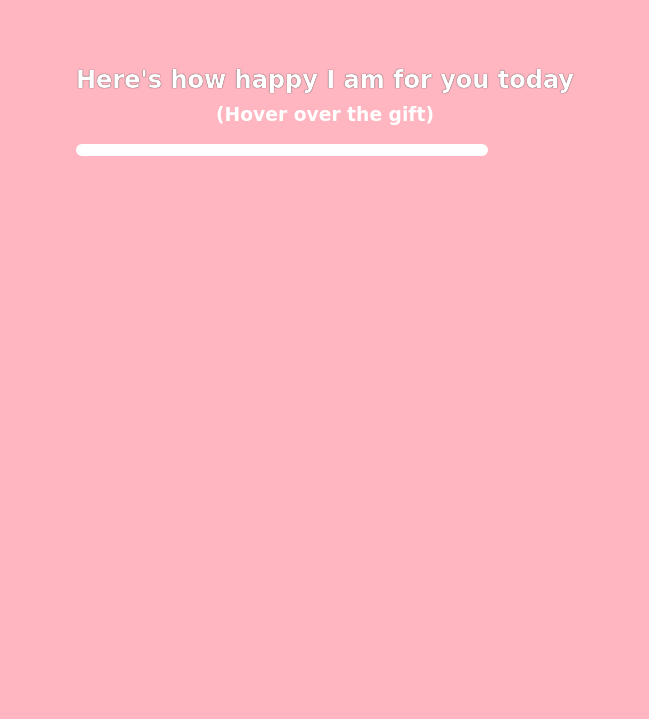
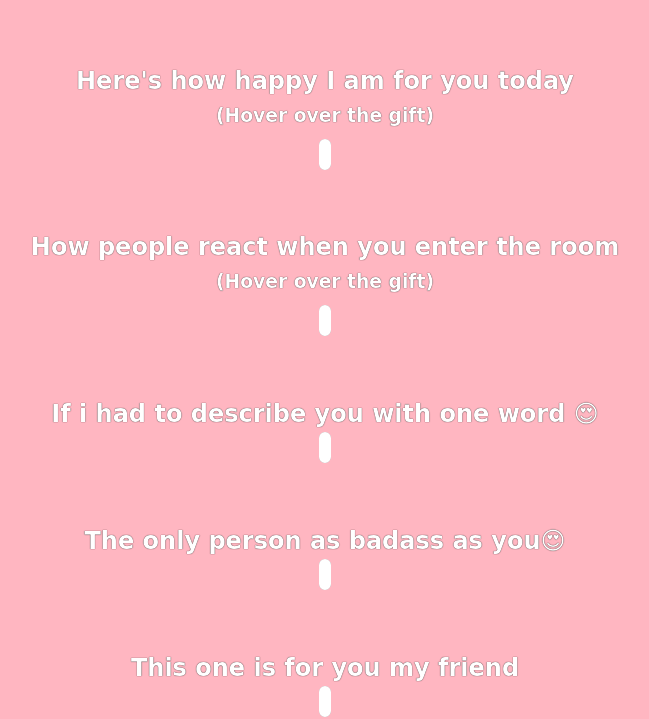
Before and after one commit to irshathbanu-mediwave/gift-card, a plain HTML site: page app/index.html in a window 1280 px wide. Shown: the part 426-1145 px from the top of the page, without its empty margins (315-964 px from the left). Before the commit the page ends 800 px from the top, so only its background shows below. Drawn offline with Linux system fonts and the light colour scheme; grey boxes are pictures that could not be loaded; a web font is replaced by a local one.

Commit message:
final commit

```diff
--- a/app/index.html
+++ b/app/index.html
@@ -10,7 +10,7 @@
 <link href="https://fonts.googleapis.com/css2?family=Happy+Monkey&display=swap" rel="stylesheet">
 </head>
 <body>
-    <div class="content">
+    <div id="header">
         <h1>Today is  Kabi priya's birthday</h1>
         <img src="/pexels-photo-1580271.jpeg" id="avatar">
         <h2 id="age">23 years old</h2>
@@ -19,7 +19,24 @@
     <div class="gift-sec">
         <h2 class="title"> Here's how happy I am for you today</h2>
         <h3 class="hint">(Hover over the gift)</h3>
-        <div class="gft" src="/gift-cover.jpg">
+        <div class="gft" src="/gift-cover.jpg" id="gft"></div>
+    </div>
+    <div class="gift-sec">
+        <h2 class="title"> How people react when you enter the room</h2>
+        <h3 class="hint">(Hover over the gift)</h3>
+        <div class="gft" src="/gift-cover.jpg" id="gft1"></div>
+    </div>
+    <div class="gift-sec">
+        <h2 class="title">If i had to describe you with one word 😍</h2>
+        <div class="gft"  src="/gift-cover.jpg"    id="gift-img-genious" ></div>
+    </div>
+    <div class="gift-sec">
+        <h2 class="title">The only person as badass as you😍</h2>
+        <div class="gft"  src="/gift-cover.jpg"  id="gift-img-badass" ></div>
+    </div>
+    <div class="gift-sec">
+        <h2 class="title">This one is for you my friend</h2>
+        <div class="gft"  src="/gift-cover.jpg"    id="gift-img-cheers" ></div>
     </div>
 </body>
 </html>
--- a/app/style.css
+++ b/app/style.css
@@ -25,7 +25,7 @@ body {
 }
 h1,
 h2,
-h4 {
+h4 ,h3,p{
   text-shadow: 0px 0px 1px black;
 }
 #age {
@@ -59,8 +59,33 @@ h4 {
   margin-top: 0;
 }
 .gft {
-  width: 400px;
+margin: 0 auto;
+  display: inline;
+  width: 700px;
+  height: 700px;
   border: 6px solid white;
   border-radius: 10px;
-  background: url("https://media.istockphoto.com/id/1258890076/photo/blank-pink-pastel-color-present-box-or-open-gift-box-with-pink-ribbon-and-bow-isolated-on.jpg?s=612x612&w=0&k=20&c=uoKAanAd8DiinCghYg8aXCYuZDffVwUzYgGlKhF99eA=");
+  background-image: url("https://media.istockphoto.com/id/1258890076/photo/blank-pink-pastel-color-present-box-or-open-gift-box-with-pink-ribbon-and-bow-isolated-on.jpg?s=612x612&w=0&k=20&c=uoKAanAd8DiinCghYg8aXCYuZDffVwUzYgGlKhF99eA=");
+  background-size: cover;
 }
+#gft:hover{
+  background-image: url("https://media.tenor.com/UhLv_deOrtMAAAAi/happy-milk-peach-happy.gif");
+}
+#gft1:hover{
+  background-image: url("https://media.tenor.com/UhLv_deOrtMAAAAi/happy-milk-peach-happy.gif");
+
+}
+#gift-img-genious:hover{
+    background-image:url("https://media3.giphy.com/media/KCn1SXV7gAlXgc0MOu/giphy.gif?cid=ecf05e47tx1a4kcgc1mko361y1djj7xeksghmvmebt0frds0&ep=v1_gifs_search&rid=giphy.gif&ct=g");
+}
+#gift-img-badass:hover{
+    background-image:url("https://media3.giphy.com/media/JL7ZkACcStPIiEVdGO/giphy.gif?cid=ecf05e47wg0hq62df41rqjm66su82eggguneqwcstetlddib&ep=v1_gifs_search&rid=giphy.gif&ct=g");
+}
+#gift-img-cheers{
+
+    height:200px;
+}
+#gift-img-cheers:hover{
+
+    background-image:url("https://media2.giphy.com/media/BPJmthQ3YRwD6QqcVD/giphy.gif?cid=ecf05e47gybhgs5phbo5c41r6j37v1dkjcvh63quteuhd8ph&ep=v1_gifs_search&rid=giphy.gif&ct=g");
+}
```
